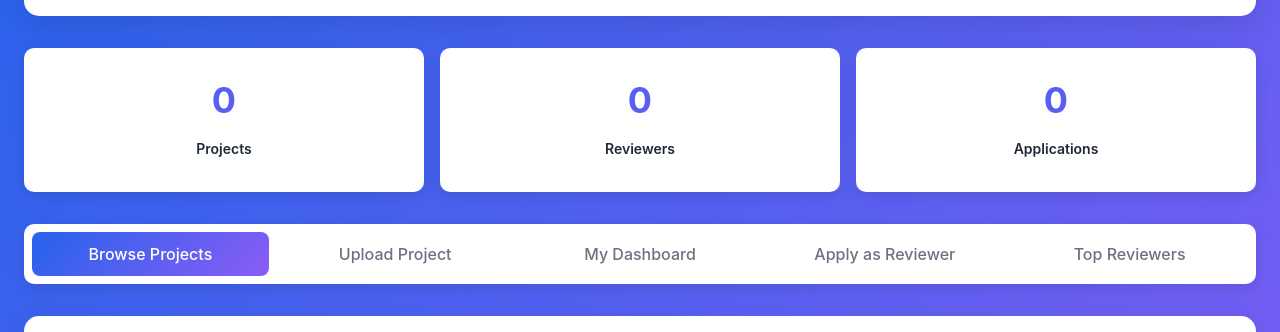
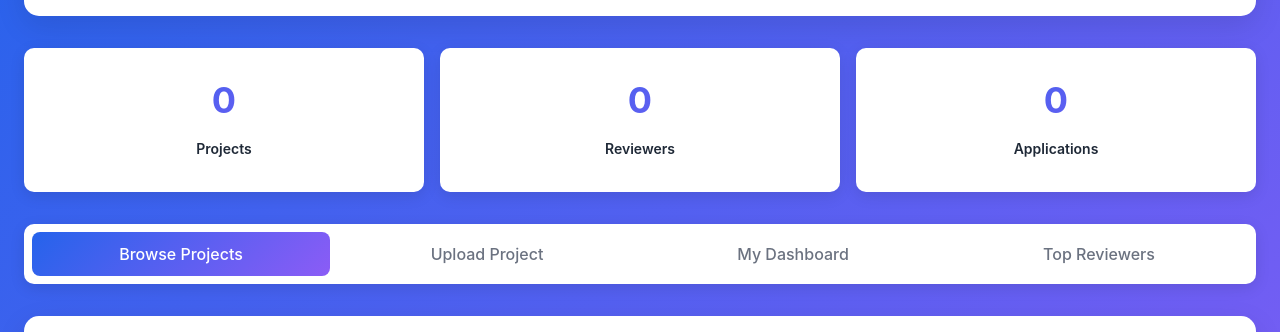
Before and after one commit to 84yk8btb9f-prog/helpmarq-frontend, a website: page index.html in a window 1280 px wide. Shown: the part 166-498 px from the top of the page. Drawn offline with Linux system fonts and the light colour scheme.

Commit message:
removed apply as reviewer

```diff
--- a/index.html
+++ b/index.html
@@ -43,7 +43,6 @@
     <button class="tab-btn active" data-tab="projects">Browse Projects</button>
     <button class="tab-btn" data-tab="upload" id="uploadTabBtn">Upload Project</button>
     <button class="tab-btn" data-tab="dashboard">My Dashboard</button>
-    <button class="tab-btn" data-tab="apply" id="applyTabBtn">Apply as Reviewer</button>
     <button class="tab-btn" data-tab="reviewers">Top Reviewers</button>
 </nav>
 
```
